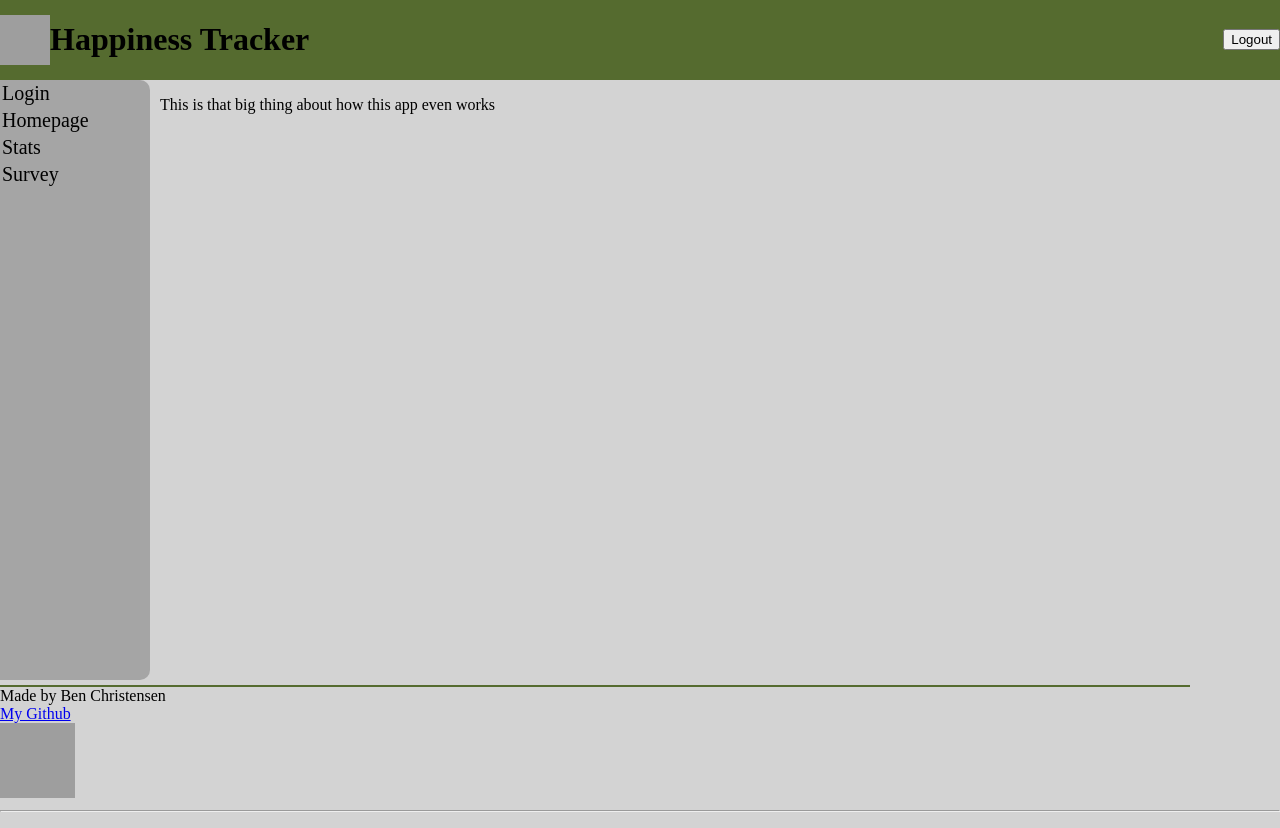
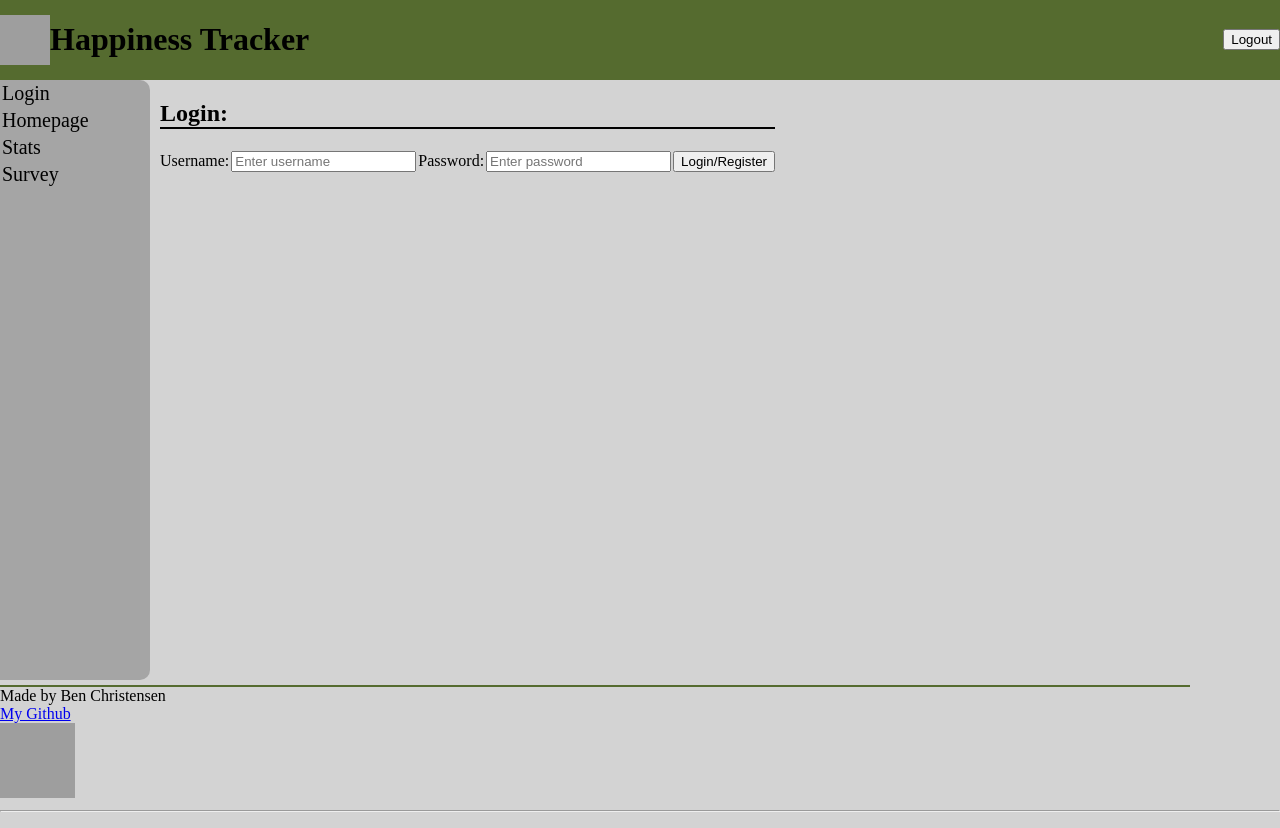
Before and after one commit to qbcubed3/startupReact, a React (Vite) app: page / in a window 1280 px wide. Built offline with nearby package versions, Linux system fonts and the light colour scheme; grey boxes are pictures that could not be loaded.

Commit message:
login started

```diff
--- a/src/main/main.jsx
+++ b/src/main/main.jsx
@@ -1,12 +1,49 @@
+import React, { useState } from 'react';
 
 export function Main(){
+    const [username, setUsername] = useState('');
+    const [password, setPassword] = useState('');
+    const [code, setCode] = useState('');
+
+    const Login = async () => {
+        try{
+            const response = await fetch('/api/login',{
+                method: 'POST',
+                headers: {
+                  'content-type': 'application/json'
+                },
+                body: JSON.stringify({ username, password })
+              })
+            const data = await response.json();
+            const authToken = data.authToken;
+            localStorage.setItem("auth", authToken);
+            if (response.status !== 302){
+                setCode("You are logged in");
+            }
+            else{
+                setCode("Could not log you in. Try again.")
+            }
+        }
+        catch (error){
+            console.error(error);
+        }
+    }
+
     return(
-        <div>
-            <div>
-                <p>This is that big thing about how this app even works</p>
-            </div>
-        </div>
-    )
-}
+    <div className="login">
+      <h2>Login:</h2>
+      <label htmlFor="username">Username:</label>
+      <input type="text" id="username" value={username} onChange={(e) => setUsername(e.target.value)} placeholder="Enter username"/>
+
+      <label htmlFor="password">Password:</label>
+      <input type="text" id="password" value={password} onChange={(e) => setPassword(e.target.value)} placeholder="Enter password"/>
+
+      <button className="loginButton">
+        Login/Register
+      </button>
+      <p id="error">{code}</p>
+    </div>
+    );
+};
 
 export default Main;
```
